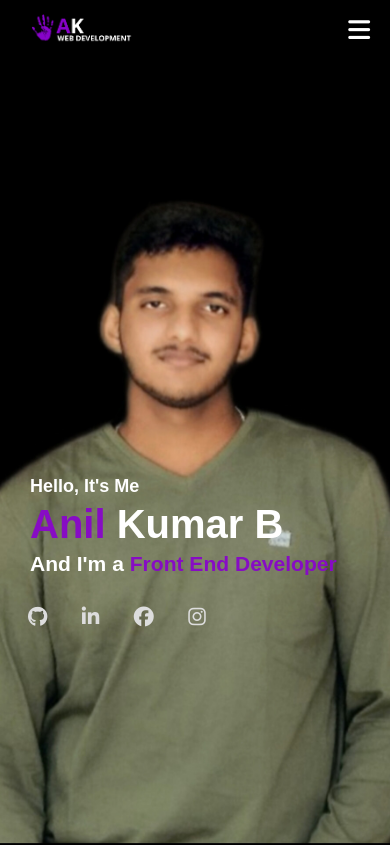
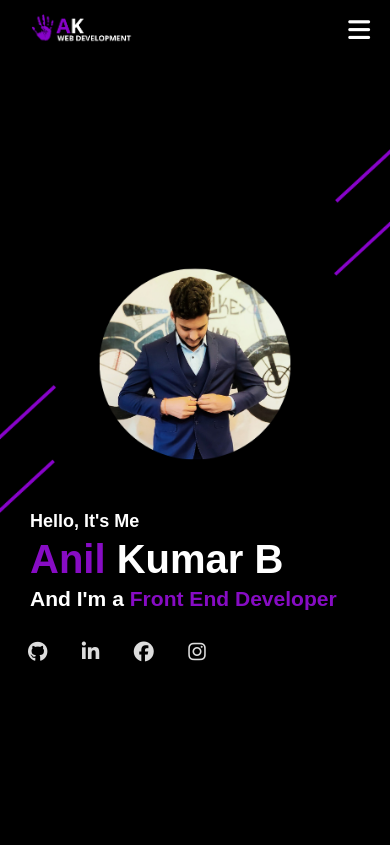
Before and after one commit to AnilKumarB12/Portfolio, a plain HTML site: page index.html in a window 390 px wide. Shown: the top 845 px of the page. Drawn offline with Linux system fonts and the light colour scheme.

Commit message:
changed small screen background

```diff
--- a/style.css
+++ b/style.css
@@ -320,7 +320,7 @@ nav .fa-solid{
 }
 @media only screen and (max-width:650px){
     #header{
-        background-image: url(images/mb1.jpg);
+        background-image: url("images/mobileBackground.png");
         height: 100vh;
     }
     .logo{
@@ -424,7 +424,7 @@ nav ul li a{
 }
 @media only screen and (max-width:500px){
     .header-text{
-        margin-top: 120%;
+        margin-top: 130%;
         font-size: 18px;
     }
     .header-text h1{
```
Also changed, not shown: images/mb2.png (added), images/mobileBackground.png (added).
